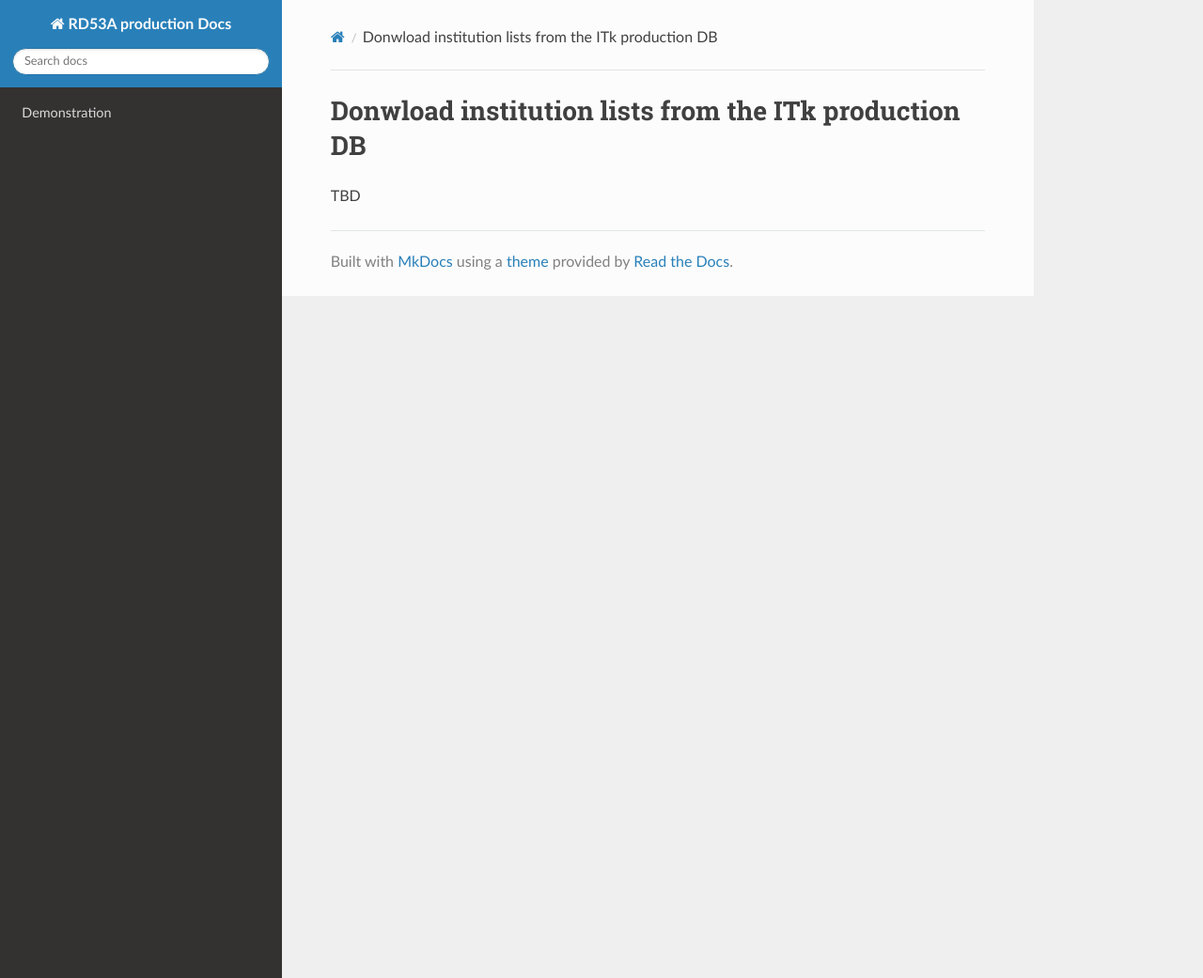
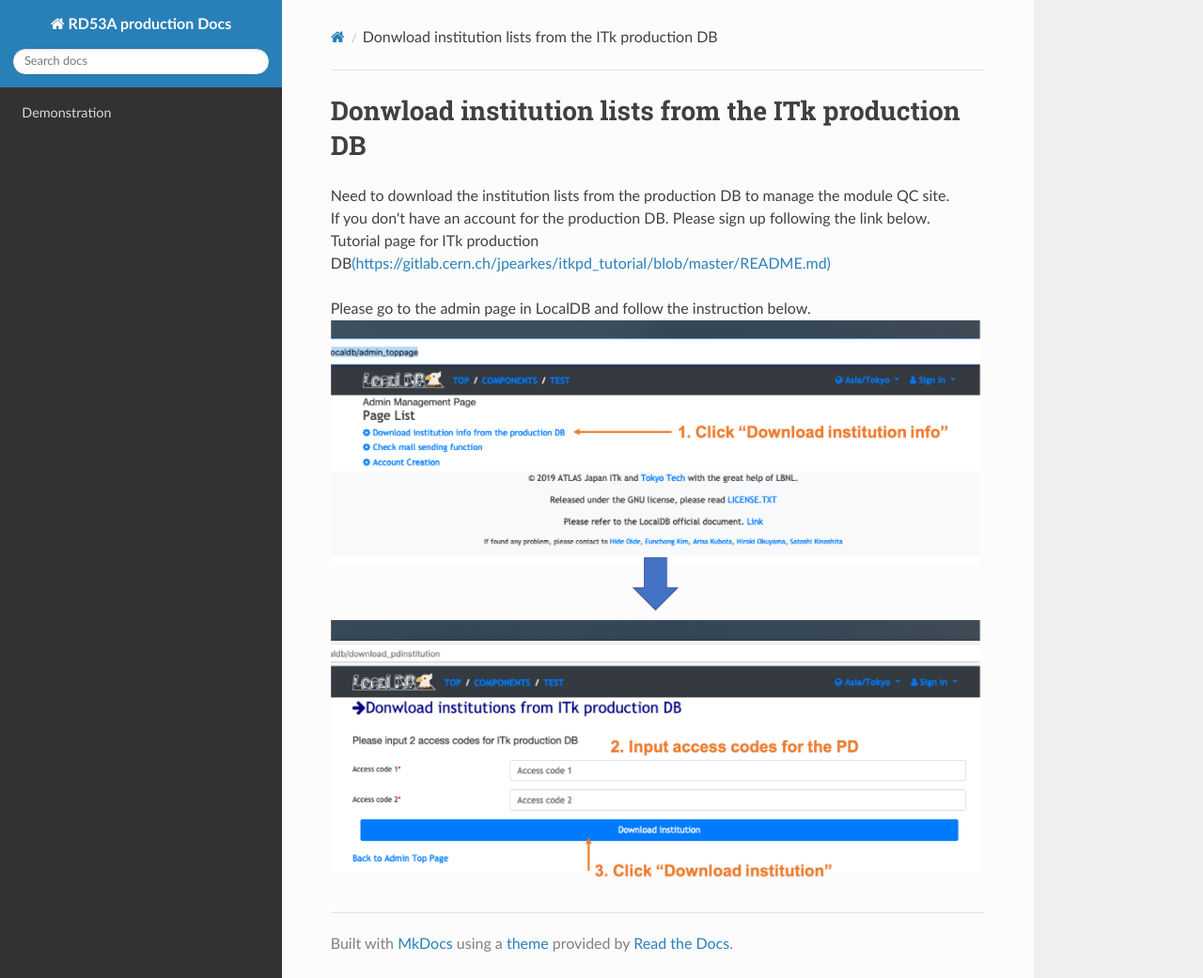
Before and after one commit to jlab-hep/-rd53a_software_doc, an MkDocs documentation site: the page built from docs/download_institution.md, in a window 1280 px wide and 1041 px high. Shown: the whole window at 94% size. Built offline with MkDocs 1.6.1, drawn with Linux system fonts in a browser that asks for light colours; nearby versions of some CDN libraries; old or Windows-style settings are respelled for this version of MkDocs.

Commit message:
add a instruction to download institution from the pd

```diff
--- a/docs/download_institution.md
+++ b/docs/download_institution.md
@@ -1,3 +1,7 @@
 # Donwload institution lists from the ITk production DB
+Need to download the institution lists from the production DB to manage the module QC site.<br>
+If you don't have an account for the production DB. Please sign up following the link below.<br>
+Tutorial page for ITk production DB[(https://gitlab.cern.ch/jpearkes/itkpd_tutorial/blob/master/README.md)](https://gitlab.cern.ch/jpearkes/itkpd_tutorial/blob/master/README.md)<br>
 
-TBD
+Please go to the admin page in LocalDB and follow the instruction below.<br>
+![Download_Institution](images/download_institution.png)<br>
```
Also changed, not shown: docs/create_user.md (+9 -3 lines), docs/images/download_institution.png (added), docs/images/set_password.png (added).
